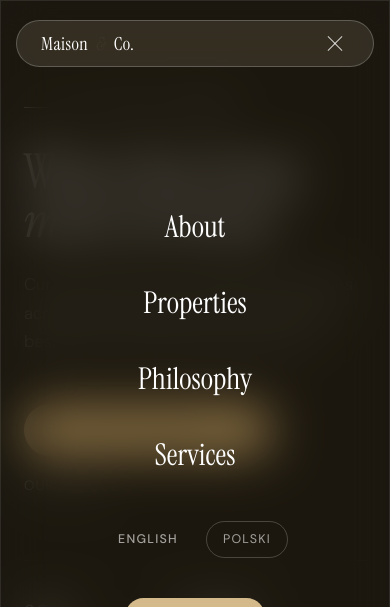
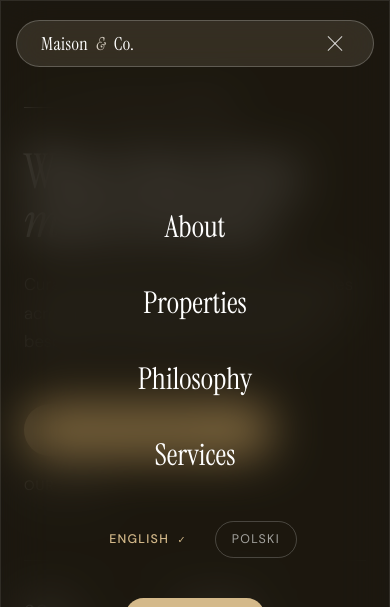
Before and after one commit to doceee/realestate-landing, a Nuxt app: page / in a window 390 px wide. Both pictures are taken after a click on the button "Menu". Shown: the top 607 px of the page. Built offline with nearby package versions, Linux system fonts and the light colour scheme.

Commit message:
fix: update AppNav styling for locale links and improve HeroSection by removing unused scrollDrop animation

```diff
--- a/components/AppNav.vue
+++ b/components/AppNav.vue
@@ -15,7 +15,11 @@
 				>
 					Maison
 				</span>
-				<span class="text-lg leading-none font-serif-italic">&</span>
+				<span
+					class="text-lg leading-none text-stone-300 font-serif-italic"
+				>
+					&
+				</span>
 				<span
 					class="font-serif text-lg leading-none tracking-wide text-white"
 				>
@@ -129,21 +133,18 @@
 					v-for="loc in locales"
 					:key="loc.code"
 					:to="switchLocalePath(loc.code)"
-					class="rounded-full px-4 py-2 text-[0.78rem] uppercase tracking-[0.1em] text-white/60 no-underline transition-all duration-300"
+					class="rounded-full px-4 py-2 text-[0.78rem] uppercase tracking-[0.1em] no-underline transition-all duration-300"
 					:class="
 						loc.code === locale
-							? 'font-medium'
-							: 'border border-white/20'
+							? 'font-medium text-gold-light'
+							: 'border border-white/20 text-white/60 hover:text-white'
 					"
-					@click="
-						loc.code === locale
-							? () => {}
-							: () => {
-									open = false;
-								}
-					"
+					@click="loc.code !== locale && (open = false)"
 				>
 					{{ loc.name }}
+					<span v-if="loc.code === locale" class="ml-1 text-[0.6rem]">
+						✓
+					</span>
 				</nuxt-link>
 			</div>
 
--- a/components/HeroSection.vue
+++ b/components/HeroSection.vue
@@ -218,14 +218,3 @@
 
 	onUnmounted(() => cancelFade());
 </script>
-
-<style scoped>
-	@keyframes scrollDrop {
-		0% {
-			transform: translateY(-100%);
-		}
-		100% {
-			transform: translateY(200%);
-		}
-	}
-</style>
```
